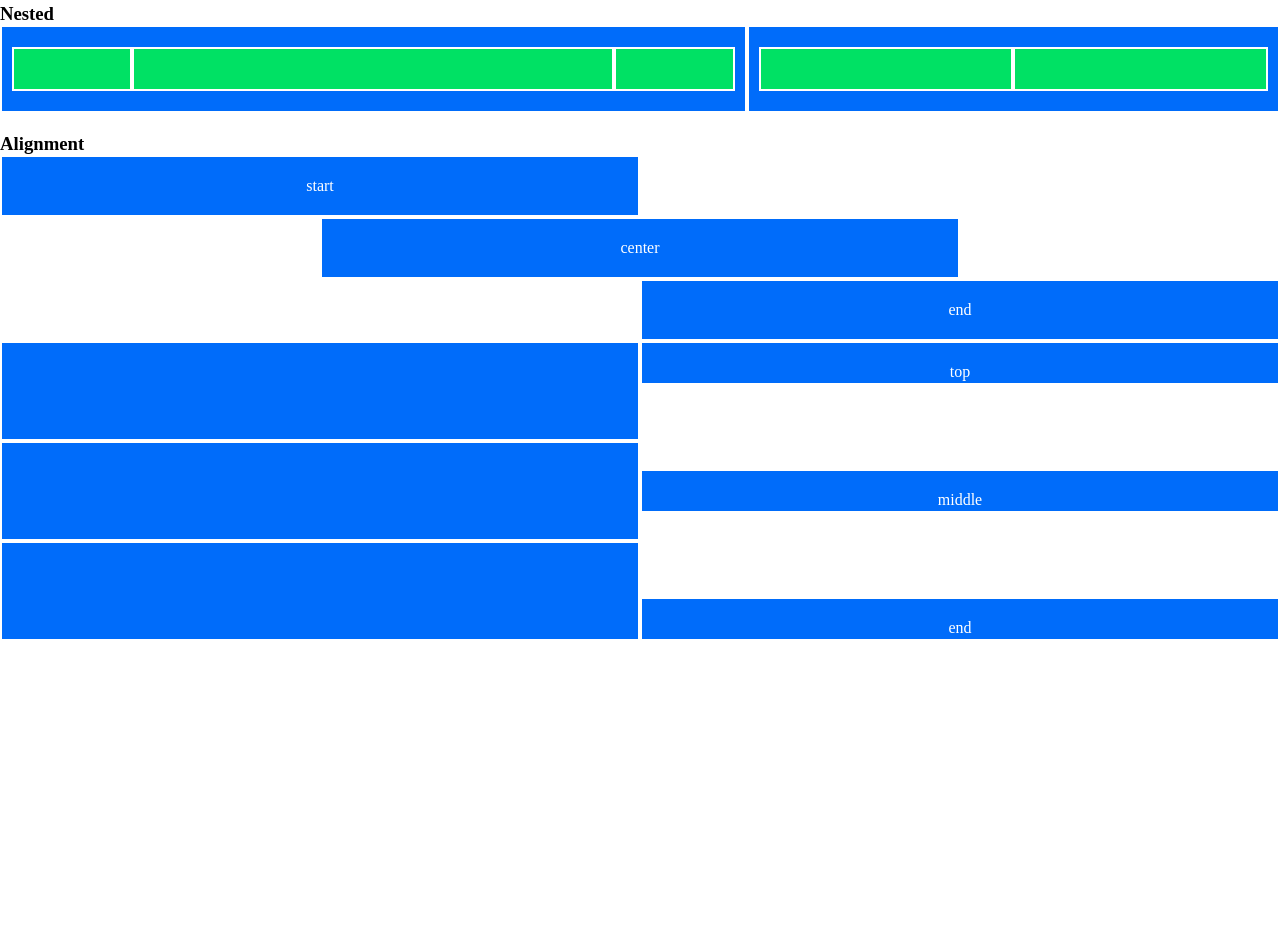
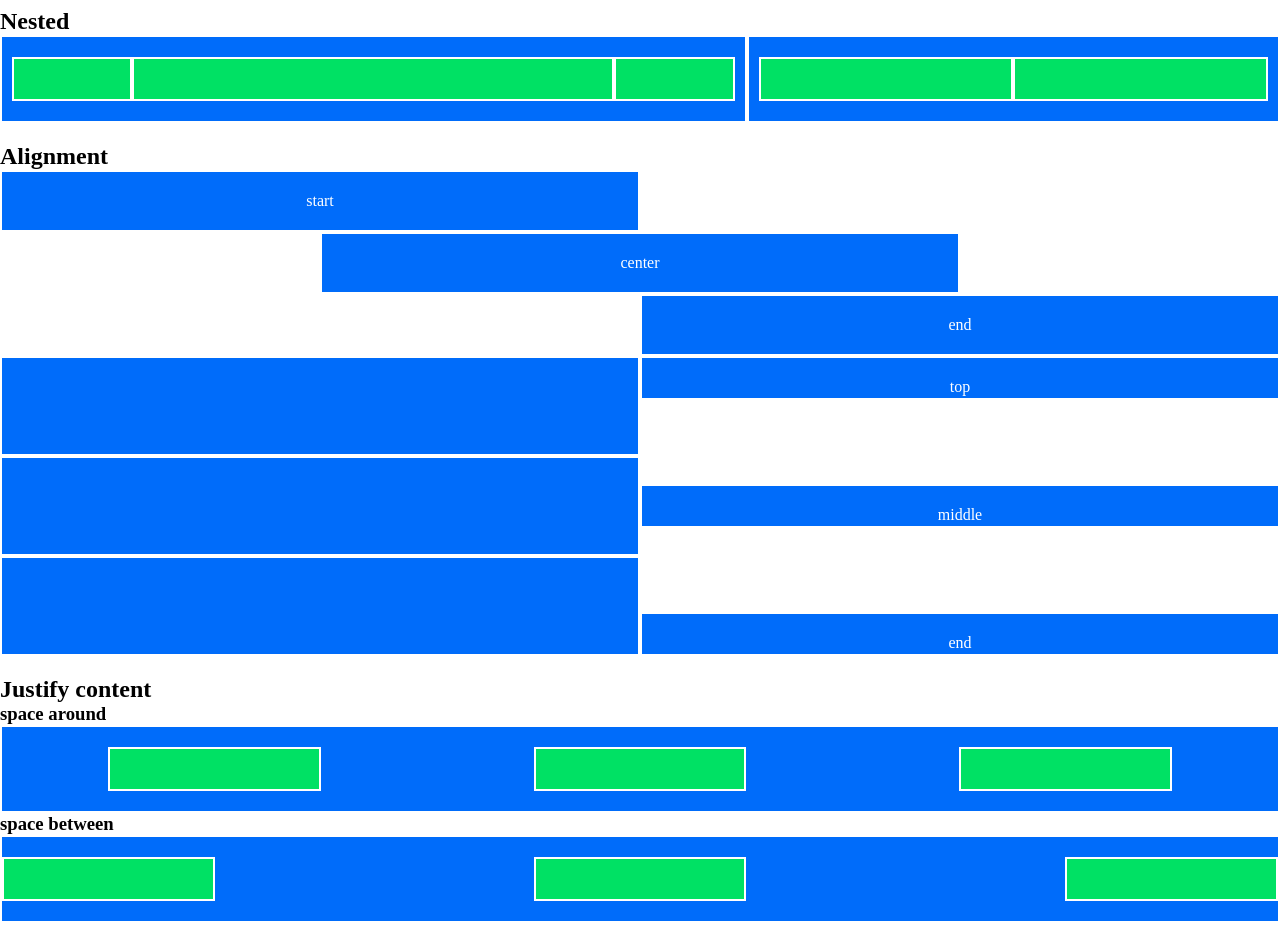
Before and after one commit to msacco1997/html-css-12bool, a plain HTML site: page index.html in a window 1280 px wide. Shown: the part 1287-2230 px from the top of the page. Before the commit the page ends 1948 px from the top, so only its background shows below. Drawn offline with Linux system fonts and the light colour scheme.

Commit message:
Justify content

```diff
--- a/css/framework.css
+++ b/css/framework.css
@@ -2,7 +2,7 @@
     margin: 0;
     padding: 0;
     box-sizing: border-box;
-    text-align: ;
+    text-align: 1;
   }
 
   .container{
--- a/index.html
+++ b/index.html
@@ -93,8 +93,7 @@
 
     <!-- Offset -->
 
-    <h3>Offset</h3>
-
+    <h2>Offset</h2>
     <div class="container-fluid">
         <div class="row">
             <div class="col-1 col-offset-11"></div>
@@ -133,7 +132,7 @@
 
     <!-- Nested -->
 
-    <h3>Nested</h3>
+    <h2>Nested</h2>
     <div class="container-fluid">
         <div class="row">
             <div class="col-7">
@@ -154,7 +153,7 @@
 
     <!-- Alignment -->
 
-    <h3>Alignment</h3>
+    <h2>Alignment</h2>
     <div class="container-fluid">
         <div class="row">
           <div class="col-6">start</div>
@@ -184,5 +183,30 @@
         </div>
       </div>
 
+    <!-- Justify content -->
+
+    <h2>Justify content</h2>
+    <div class="container-fluid">
+      <h3>space around</h3>
+      <div class="row">
+        <div class="col-12">
+          <div class="row justify-around">
+            <div class="col-2 bg-green"></div>
+            <div class="col-2 bg-green"></div>
+            <div class="col-2 bg-green"></div>
+          </div>
+        </div>
+      </div>
+      <h3>space between</h3>
+      <div class="row">
+        <div class="col-12">
+          <div class="row justify-between">
+            <div class="col-2 bg-green"></div>
+            <div class="col-2 bg-green"></div>
+            <div class="col-2 bg-green"></div>
+          </div>
+        </div>
+      </div>
+    </div>
 </body>
 </html>
```
